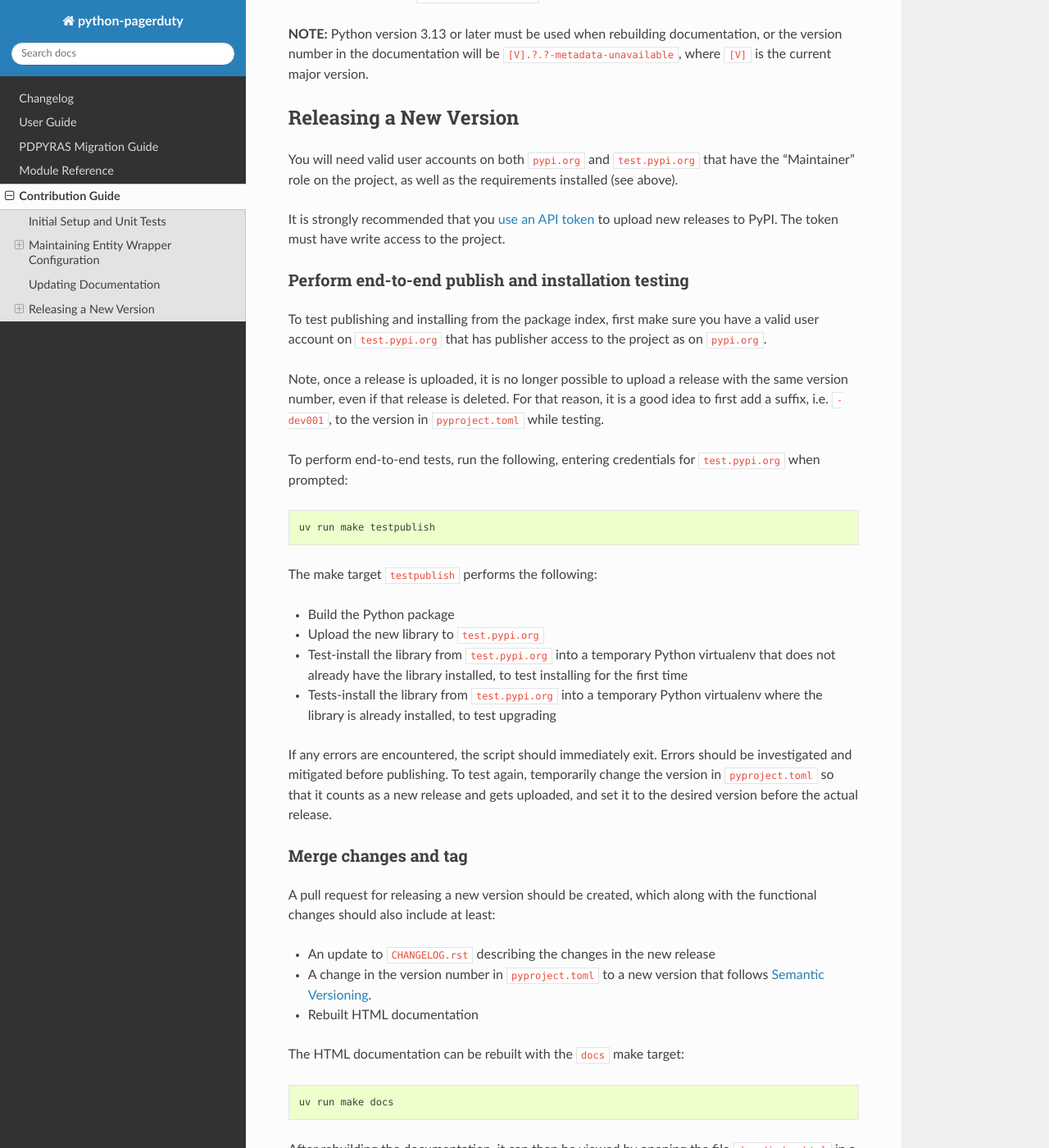
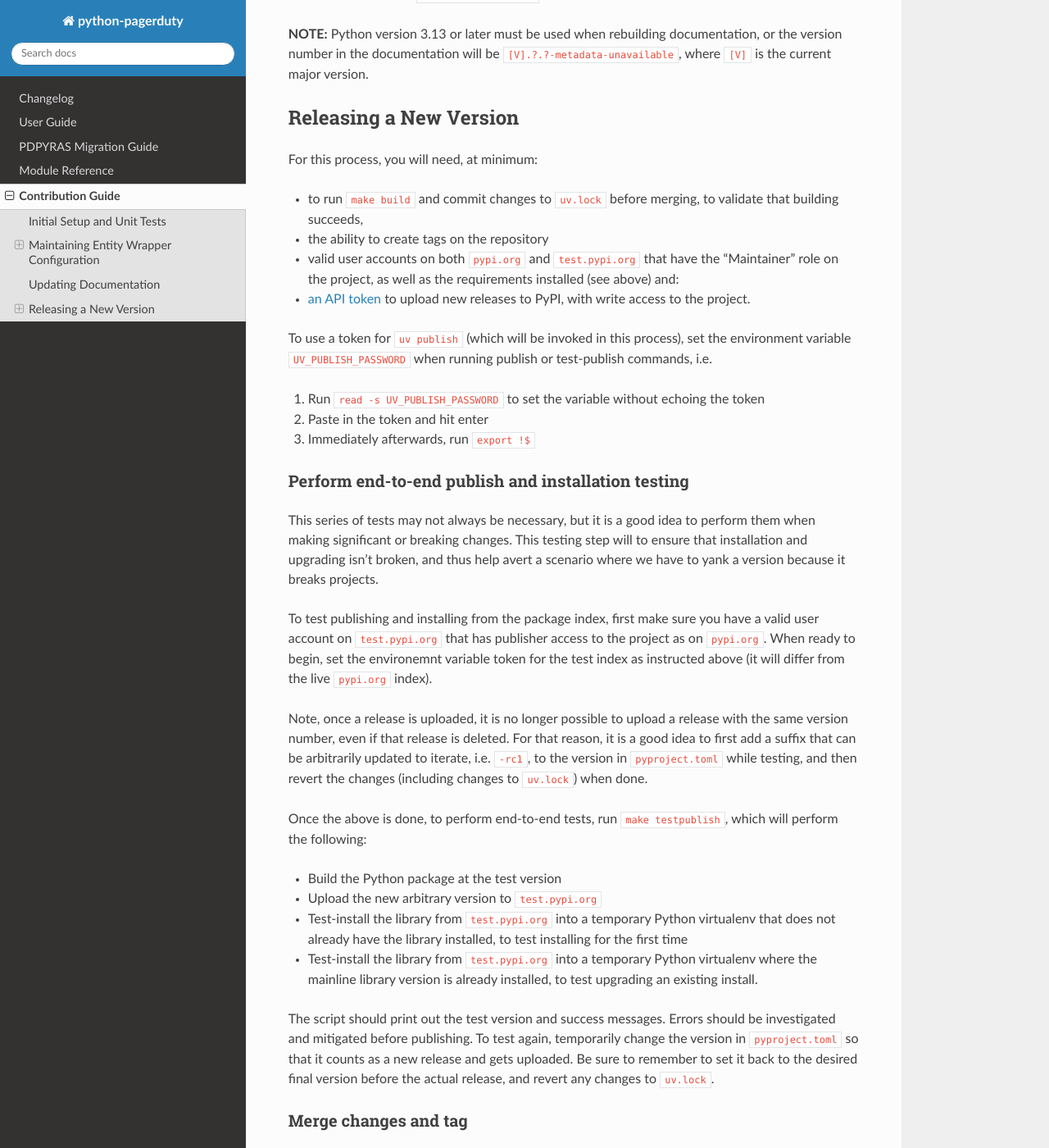
Before and after one commit to PagerDuty/python-pagerduty, a Sphinx documentation site: the page built from sphinx/source/contributing.rst, in a window 1280 px wide and 1400 px high, scrolled down 3219 px. Shown: the whole window at 82% size. Built offline with Sphinx 7.4.7 and the Read the Docs theme 3.1.0, drawn with Linux system fonts in a browser that asks for light colours; some of the changed text lies outside the part shown.

Commit message:
doc(71): update publishing guide according to changes

```diff
--- a/sphinx/source/contributing.rst
+++ b/sphinx/source/contributing.rst
@@ -159,48 +159,58 @@
 Releasing a New Version
 -----------------------
 
-You will need valid user accounts on both ``pypi.org`` and ``test.pypi.org``
-that have the "Maintainer" role on the project, as well as the requirements
-installed (see above).
+For this process, you will need, at minimum:
 
-It is strongly recommended that you `use an API token
-<https://pypi.org/help/#apitoken>`_ to upload new releases to PyPI. The token
-must have write access to the project.
+* to run ``make build`` and commit changes to ``uv.lock`` before merging, to validate that building succeeds,
+* the ability to create tags on the repository
+* valid user accounts on both ``pypi.org`` and ``test.pypi.org`` that have the "Maintainer" role on the project, as well as the requirements installed (see above) and:
+* `an API token <https://pypi.org/help/#apitoken>`_ to upload new releases to PyPI, with write access to the project.
+
+To use a token for ``uv publish`` (which will be invoked in this process), set the
+environment variable ``UV_PUBLISH_PASSWORD`` when running publish or
+test-publish commands, i.e.
+
+1. Run ``read -s UV_PUBLISH_PASSWORD`` to set the variable without echoing the token
+2. Paste in the token and hit enter
+3. Immediately afterwards, run ``export !$``
 
 Perform end-to-end publish and installation testing
 ***************************************************
 
+This series of tests may not always be necessary, but it is a good idea to
+perform them when making significant or breaking changes. This testing step
+will to ensure that installation and upgrading isn't broken, and thus help
+avert a scenario where we have to yank a version because it breaks projects.
+
 To test publishing and installing from the package index, first make sure you
 have a valid user account on ``test.pypi.org`` that has publisher access to the
-project as on ``pypi.org``.
+project as on ``pypi.org``. When ready to begin, set the environemnt variable
+token for the test index as instructed above (it will differ from the live
+``pypi.org`` index).
 
 Note, once a release is uploaded, it is no longer possible to upload a release
 with the same version number, even if that release is deleted. For that reason,
-it is a good idea to first add a suffix, i.e. ``-dev001``, to the version in
-``pyproject.toml`` while testing.
+it is a good idea to first add a suffix that can be arbitrarily updated to
+iterate, i.e.  ``-rc1``, to the version in ``pyproject.toml`` while testing,
+and then revert the changes (including changes to ``uv.lock``) when done.
 
-To perform end-to-end tests, run the following, entering credentials for
-``test.pypi.org`` when prompted:
+Once the above is done, to perform end-to-end tests, run ``make testpublish``,
+which will perform the following:
 
-.. code-block:: shell
-
-    uv run make testpublish
-
-The make target ``testpublish`` performs the following:
-
-* Build the Python package
-* Upload the new library to ``test.pypi.org``
+* Build the Python package at the test version
+* Upload the new arbitrary version to ``test.pypi.org``
 * Test-install the library from ``test.pypi.org`` into a temporary Python
   virtualenv that does not already have the library installed, to test
   installing for the first time
-* Tests-install the library from ``test.pypi.org`` into a temporary Python
-  virtualenv where the library is already installed, to test upgrading
+* Test-install the library from ``test.pypi.org`` into a temporary Python
+  virtualenv where the mainline library version is already installed, to test
+  upgrading an existing install.
 
-If any errors are encountered, the script should immediately exit. Errors
+The script should print out the test version and success messages. Errors
 should be investigated and mitigated before publishing. To test again,
 temporarily change the version in ``pyproject.toml`` so that it counts as a new
-release and gets uploaded, and set it to the desired version before the actual
-release.
+release and gets uploaded. Be sure to remember to set it back to the desired
+final version before the actual release, and revert any changes to ``uv.lock``.
 
 Merge changes and tag
 *********************
@@ -211,50 +221,36 @@
 * An update to ``CHANGELOG.rst`` describing the changes in the new release
 * A change in the version number in ``pyproject.toml`` to a new
   version that follows `Semantic Versioning <https://semver.org/>`_.
-* Rebuilt HTML documentation
-
-The HTML documentation can be rebuilt with the ``docs`` make target:
-
-.. code-block:: shell
-
-    uv run make docs
+* Rebuilt HTML documentation via ``make docs``.
 
 After rebuilding the documentation, it can then be viewed by opening the file
-``docs/index.html`` in a web browser. Including rebuilt documentation helps
-reviewers by not requiring them to have the documentation-building tools
-installed.
+``docs/index.html`` in a web browser. Including rebuilt documentation avoids
+the need for a follow-up pull request with a doc rebuild, but also helps
+reviewers by not requiring them to have the documentation-building tools.
 
-Once the pull request is approved, merge. Then (locally) checkout main and tag:
+Remember to commit any changes to ``docs/`` and ``uv.lock`` before merging.
 
-.. code-block:: shell
-
-    git checkout main && \
-      git pull origin main && \
-      git tag "v$(python -c 'from pagerduty import __version__; print(__version__)')" && \
-      git push --tags origin main
+Once the pull request is approved, merge. Then (locally) checkout main and tag,
+with the format ``v{version}``, i.e. ``v6.1.0``, and push the tag i.e. with
+``git push --tags``.
 
 Publishing
 **********
 
 Once the changes are merged and tagged, make sure your local repository clone
 has the ``main`` branch checked out at the latest available commit, and the
-local file tree is clean (has no uncommitted changes). Then run:
+local file tree is clean (has no uncommitted changes). Then, set the publish
+token environment variable as described above and run:
 
 .. code-block:: shell
 
     make publish
 
-When prompted, enter ``__token__`` as your username and your API token as the password.
-
 Finally, `create a new release
-<https://github.com/PagerDuty/pagerduty/releases/new>`_, and fill in some
+<https://github.com/PagerDuty/pagerduty/releases/new>`_, and select the latest tag.
 details:
 
 * Select "Choose a tag" and select the new latest tag.
 * If a new patch version is being released, update the existing release for
   that major and minor version.
-* Name the release after the major and minor version, i.e. 5.1, and very brief
-  summary of changes.
-* Compose a description from the pull requests whose changes are included.
-
 .. _`pdpyras`: https://github.com/PagerDuty/pdpyras
```
